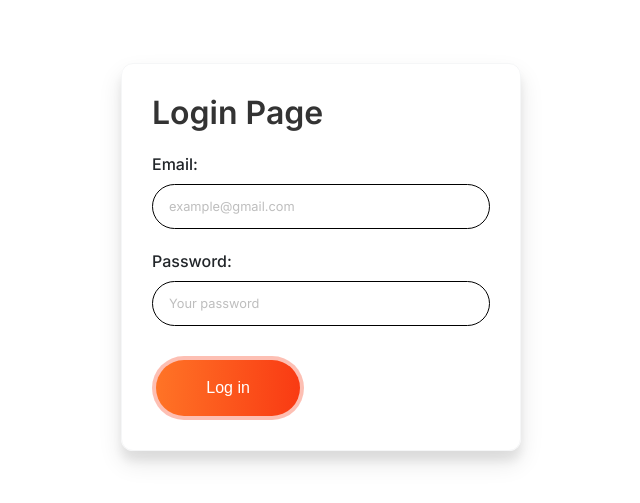
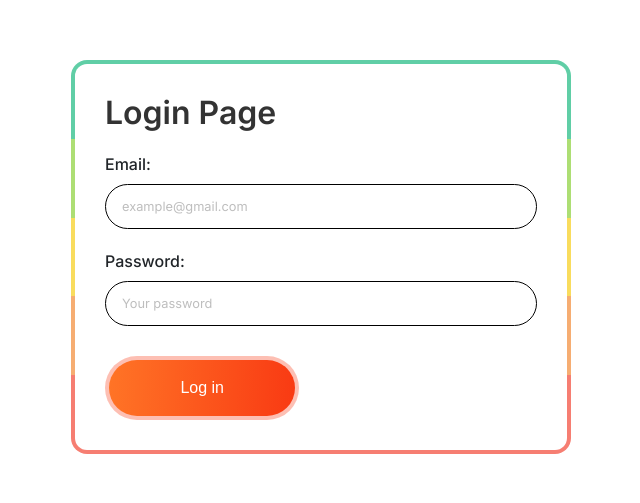
Before and after one commit to Shubham-07x/WORKSUIT-Employee-Attendance-and-Management-System, a React (Vite) app in the folder Frontend/: page /adminlogin in a window 1280 px wide. Shown: the part 143-646 px from the top of the page, without its empty margins (319-959 px from the left). Built offline with nearby package versions, Linux system fonts and the light colour scheme.

Commit message:
UI changes

```diff
--- a/Frontend/src/components/AddCategory.jsx
+++ b/Frontend/src/components/AddCategory.jsx
@@ -39,7 +39,8 @@ function AddCategory() {
 
     return (
         <div className='d-flex justify-content-center align-items-center h-75 loginPage'>
-            <div className='p-3 rounded loginForm'>
+            <div className="p-1 rounded loginForm">
+                    <div className="" style={{backgroundColor:'white', padding:'30px', borderRadius:'12px'}}>
                 <div className="mb-3">
                 <button onClick={handleNavigateBack} className=" btn btn-link back-button ">&#8592; Back to Dashboard</button>
                 </div>
@@ -63,6 +64,7 @@ function AddCategory() {
                     {error && <div className="text-danger mt-3">{error}</div>}
                     {successMessage && <div className="text-success mt-3">{successMessage}</div>}
                 </form>
+                </div>
             </div>
         </div>
     );
--- a/Frontend/src/components/AddEmployee.jsx
+++ b/Frontend/src/components/AddEmployee.jsx
@@ -75,7 +75,8 @@ function AddEmployee() {
   };
   return (
     <div className='d-flex justify-content-center align-items-center mt-3 loginPage'>
-      <div className='p-3 rounded w-50 loginForm'>
+      <div className="p-1 rounded loginForm">
+                    <div className="" style={{backgroundColor:'white', padding:'30px', borderRadius:'12px'}}>
         <div className="mb-3">
           <button onClick={handleNavigateBack} className=" btn btn-link back-button ">&#8592; Back to Dashboard</button>
         </div>
@@ -182,6 +183,7 @@ function AddEmployee() {
             {successMessage && <div className="text-success mt-3">{successMessage}</div>}
           </form>
         </div>
+        </div>
       </div>
     </div>
   );
--- a/Frontend/src/components/EmployeeLogin.jsx
+++ b/Frontend/src/components/EmployeeLogin.jsx
@@ -51,7 +51,8 @@ function EmployeeLogin() {
     return (
         <div  id='form-body'>
         <div className='d-flex justify-content-center align-items-center vh-100 loginPage2'>
-            <div className='p-3 rounded border loginForm'>
+        <div className="p-1 rounded loginForm">
+                <div className="" style={{backgroundColor:'white', padding:'30px', borderRadius:'12px'}}>
                 <h2>Login Page</h2>
                 <form onSubmit={handleSubmit}>
                     <div className="mb-3">
@@ -81,6 +82,7 @@ function EmployeeLogin() {
                     <button type="submit" className='button-74'>Log in</button>
                 </form>
             </div>
+            </div>
         </div>
         </div>
     );
--- a/Frontend/src/components/Login.jsx
+++ b/Frontend/src/components/Login.jsx
@@ -50,7 +50,8 @@ function Login() {
         <div  id='form-body'>
         <div className='d-flex justify-content-center align-items-center vh-100 loginPage2'>
             <ToastContainer position="bottom-right" />
-            <div className='p-3 rounded border loginForm'>
+            <div className="p-1 rounded loginForm">
+                    <div className="" style={{backgroundColor:'white', padding:'30px', borderRadius:'12px'}}>
                 <h2>Login Page</h2>
                 <form onSubmit={handleSubmit}>
                     <div className="mb-3">
@@ -80,6 +81,7 @@ function Login() {
                     <button type="submit" className='button-74'>Log in</button>
                 </form>
             </div>
+            </div>
         </div>
         </div>
     );
--- a/Frontend/src/components/Sidebar.jsx
+++ b/Frontend/src/components/Sidebar.jsx
@@ -74,7 +74,7 @@ const Sidebar = ({ sidebarOpen, toggleSidebar, handleLogout }) => {
                     <button className="border-0 d-lg-block d-none text-lightest font-weight-bold" id="sidebarToggle" style={{ backgroundColor: 'transparent', color: '#444' }} onClick={toggleSidebar}>
                     {!sidebarOpen ? <SidebarClose /> : <SidebarOpen />}
                     </button>
-                    <p className="mb-0 px-1 py-0 rounded f-10" style={{ color: '#4b4b4b', fontSize: '10px' }}>{!sidebarOpen ? '' : 'v1.0'}</p>
+                    <p className="mb-0 px-1 py-0 rounded f-10" style={{ color: '#555', fontSize: '10px' }}>{!sidebarOpen ? '' : 'v1.0'}</p>
                 </div>
             </div>
         </div>
--- a/Frontend/src/components/Start.jsx
+++ b/Frontend/src/components/Start.jsx
@@ -28,9 +28,10 @@ const Start = () => {
     };
 
     return (
-        <div  id='form-body'>
+        <div id='form-body'>
             <div className="d-flex justify-content-center align-items-center vh-100 loginPage2" >
-            <div className="p-3 rounded border loginForm">
+                <div className="p-1 rounded loginForm">
+                    <div className="" style={{backgroundColor:'white', padding:'30px', borderRadius:'12px'}}>
                         <h2 className="text-center">Login As</h2>
                         <div className="d-flex justify-content-between mt-5 mb-2">
                             <button type="button" className="btn btn-primary button-74 mx-2" onClick={handleEmployeeLogin}>
@@ -43,6 +44,7 @@ const Start = () => {
                     </div>
                 </div>
             </div>
+        </div>
     );
 };
 
--- a/Frontend/src/components/style.css
+++ b/Frontend/src/components/style.css
@@ -37,11 +37,8 @@
 }
 
 .loginForm {
-    box-shadow: rgba(0, 0, 0, 0.099) 0px 12px 25px, rgba(0, 0, 0, 0.066) 0px 10px 10px;
-    border-radius: 12px !important;
-    padding: 30px !important;
-    width: 400px;
-    border: 1px solid #f5f6f7 !important;
+    border-radius: 16px !important;
+    width: 500px;
 }
 
 .loginForm h2 {
@@ -336,3 +333,8 @@
   transition: padding 0.3s ease;
   overflow: hidden;
 }
+
+.loginForm {
+  background: linear-gradient(rgb(96, 206, 166) 20%, rgb(173, 222, 116) 20%, rgb(173, 222, 116) 40%, rgb(249, 220, 93) 40%, rgb(249, 220, 93) 60%, rgb(246, 173, 114) 60%, rgb(246, 173, 114) 80%, rgb(246, 126, 114) 80%);
+  border-radius: 16px;
+}
```
Lines whose indentation alone changed are shown as unchanged.
